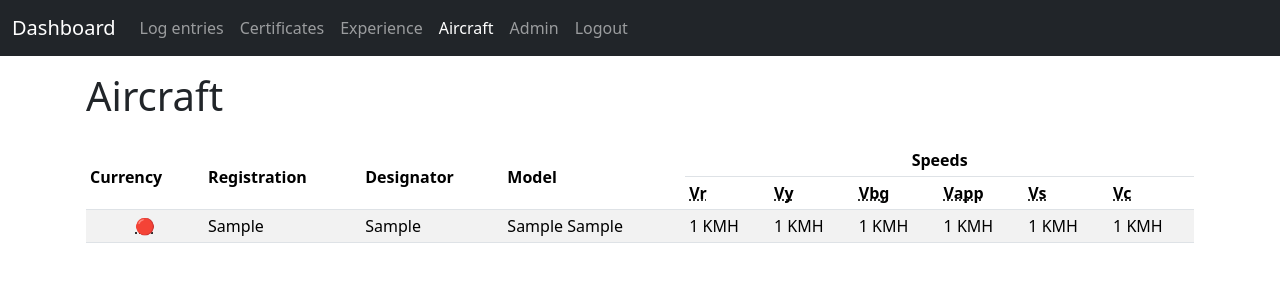
After one commit to zyv/pilot_log, a Django app: page /aircraft/ in a window 1280 px wide. The commit adds this page. Shown: the top 300 px of the page. Run offline with Django 3.2, Linux system fonts and the light colour scheme; a user stored in the database is signed in; tables that the repository leaves empty hold one stand-in row (values such as "Sample post"); data that the repository does not hold is empty; some libraries are stand-ins or nearby versions.

Commit message:
feat(aircraft): add aircraft view with typical speeds

```diff
--- a/logbook/models.py
+++ b/logbook/models.py
@@ -1,10 +1,18 @@
 from datetime import UTC, datetime
-from enum import Enum
+from enum import Enum, StrEnum
+from typing import Optional
 
 from django.core.exceptions import ValidationError
 from django.db import models
 from django.db.models import CheckConstraint, F, Q
 from django_countries.fields import CountryField
+
+from logbook.views.utils import NinetyDaysCurrency, get_ninety_days_currency
+
+
+class NameStrEnum(StrEnum):
+    def __str__(self) -> str:
+        return self.name
 
 
 class AircraftType(Enum):
@@ -22,6 +30,12 @@ class LaunchType(Enum):
     SELF = "Self-launch"
     WINCH = "Winch launch"
     TOW = "Aerotow"
+
+
+class SpeedUnit(NameStrEnum):
+    KMH = "km/h"
+    KT = "kt"
+    MPH = "mph"
 
 
 class Aerodrome(models.Model):
@@ -53,12 +67,30 @@ class Aircraft(models.Model):
 
     currency_required = models.BooleanField(default=False)
 
+    speed_unit = models.CharField(max_length=3, choices=[(su.name, su.value) for su in SpeedUnit])
+
+    v_r = models.PositiveSmallIntegerField(verbose_name="Vr", help_text="Rotation speed", blank=True, null=True)
+    v_y = models.PositiveSmallIntegerField(
+        verbose_name="Vy",
+        help_text="Best rate of climb speed",
+        blank=True,
+        null=True,
+    )
+    v_bg = models.PositiveSmallIntegerField(verbose_name="Vbg", help_text="Best glide speed", blank=True, null=True)
+    v_app = models.PositiveSmallIntegerField(verbose_name="Vapp", help_text="Approach speed", blank=True, null=True)
+    v_s = models.PositiveSmallIntegerField(verbose_name="Vs", help_text="Stall speed", blank=True, null=True)
+    v_c = models.PositiveSmallIntegerField(verbose_name="Vc", help_text="Cruise speed", blank=True, null=True)
+
     class Meta:
         ordering = ("registration",)
         verbose_name_plural = "aircraft"
 
     def __str__(self):
         return f"{self.registration} ({self.maker} {self.model})"
+
+    @property
+    def currency_status(self) -> Optional[NinetyDaysCurrency]:
+        return get_ninety_days_currency(LogEntry.objects.filter(aircraft=self)) if self.currency_required else None
 
 
 class Pilot(models.Model):
--- /dev/null
+++ b/logbook/templates/logbook/aircraft_list.html
@@ -0,0 +1,49 @@
+{% extends "logbook/base.html" %}
+{% load logbook_utils %}
+
+{% block content %}
+    <h1>Aircraft</h1>
+
+    <div class="table-responsive">
+        <table class="table table-striped table-sm table-hover">
+            <thead>
+            <tr>
+                <th rowspan="2" class="align-middle">Currency</th>
+                <th rowspan="2" class="align-middle">Registration</th>
+                <th rowspan="2" class="align-middle">Designator</th>
+                <th rowspan="2" class="align-middle">Model</th>
+                <th colspan="6" class="align-middle text-center">Speeds</th>
+            </tr>
+            <tr>
+                <th><abbr title="{{ aircraft_fields.v_r.help_text }}">{{ aircraft_fields.v_r.verbose_name }}</abbr></th>
+                <th><abbr title="{{ aircraft_fields.v_y.help_text }}">{{ aircraft_fields.v_y.verbose_name }}</abbr></th>
+                <th><abbr title="{{ aircraft_fields.v_bg.help_text }}">{{ aircraft_fields.v_bg.verbose_name }}</abbr></th>
+                <th><abbr title="{{ aircraft_fields.v_app.help_text }}">{{ aircraft_fields.v_app.verbose_name }}</abbr></th>
+                <th><abbr title="{{ aircraft_fields.v_s.help_text }}">{{ aircraft_fields.v_s.verbose_name }}</abbr></th>
+                <th><abbr title="{{ aircraft_fields.v_c.help_text }}">{{ aircraft_fields.v_c.verbose_name }}</abbr></th>
+            </tr>
+            </thead>
+            <tbody>
+            {% for aircraft in object_list %}
+                <tr>
+                    <td class="text-center">
+                        {% if aircraft.currency_required %}
+                            {% include "logbook/currency_status.html" with currency=aircraft.currency_status %}
+                        {% endif %}
+                    </td>
+                    <td>{{ aircraft.registration }}</td>
+                    <td>{{ aircraft.icao_designator }}</td>
+                    <td>{{ aircraft.maker }} {{ aircraft.model }}</td>
+                    <td>{% if aircraft.v_r != None %}{{ aircraft.v_r }} {{ aircraft.speed_unit }}{% endif %}</td>
+                    <td>{% if aircraft.v_y != None %}{{ aircraft.v_y }} {{ aircraft.speed_unit }}{% endif %}</td>
+                    <td>{% if aircraft.v_bg != None %}{{ aircraft.v_bg }} {{ aircraft.speed_unit }}{% endif %}</td>
+                    <td>{% if aircraft.v_app != None %}{{ aircraft.v_app }} {{ aircraft.speed_unit }}{% endif %}</td>
+                    <td>{% if aircraft.v_s != None %}{{ aircraft.v_s }} {{ aircraft.speed_unit }}{% endif %}</td>
+                    <td>{% if aircraft.v_c != None %}{{ aircraft.v_c }} {{ aircraft.speed_unit }}{% endif %}</td>
+                </tr>
+            {% endfor %}
+            </tbody>
+        </table>
+    </div>
+
+{% endblock %}
--- a/logbook/templates/logbook/base.html
+++ b/logbook/templates/logbook/base.html
@@ -36,6 +36,7 @@
                     {% include "logbook/nav_item.html" with name="Log entries" slug="logbook:entries" current_route=current_route only %}
                     {% include "logbook/nav_item.html" with name="Certificates" slug="logbook:certificates" current_route=current_route only %}
                     {% include "logbook/nav_item.html" with name="Experience" slug="logbook:experience" current_route=current_route only %}
+                    {% include "logbook/nav_item.html" with name="Aircraft" slug="logbook:aircraft" current_route=current_route only %}
                     {% include "logbook/nav_item.html" with name="Admin" slug="admin:index" current_route=current_route only %}
                     {% include "logbook/nav_item.html" with name="Logout" slug="admin:logout" current_route=current_route only %}
                 </ul>
--- a/logbook/templates/logbook/dashboard.html
+++ b/logbook/templates/logbook/dashboard.html
@@ -55,12 +55,12 @@
                         </abbr>
                     </th>
                 </tr>
-                {% for aircraft, aircraft_per_function, aircraft_totals, aircraft_currency in type_totals.per_aircraft %}
+                {% for aircraft, aircraft_per_function, aircraft_totals in type_totals.per_aircraft %}
                     <tr>
                         <td>
                             <abbr title="{{ aircraft.maker }} {{ aircraft.model }} ({{ aircraft.icao_designator }})">
                                 {{ aircraft.registration }}
-                            </abbr>{% if aircraft_currency != None %}&nbsp;{% include "logbook/currency_status.html" with currency=aircraft_currency %}{% endif %}
+                            </abbr>{% if aircraft.currency_required %}&nbsp;{% include "logbook/currency_status.html" with currency=aircraft.currency_status %}{% endif %}
                         </td>
                         <td class="text-end">
                             <abbr title="{% for key, value in aircraft_per_function.items %}{{ key }}: {{ value.time | duration:"%{h}h %{m}m" }} {% if not forloop.last %} | {% endif %}{% endfor %}">
--- a/logbook/urls.py
+++ b/logbook/urls.py
@@ -1,6 +1,7 @@
 from django.urls import path
 
 from .apps import LogbookConfig
+from .views.aircraft import AircraftIndexView
 from .views.certificates import CertificateIndexView
 from .views.entries import EntryIndexView
 from .views.experience import ExperienceIndexView
@@ -14,4 +15,5 @@ urlpatterns = [
     path("entries/", EntryIndexView.as_view(), name="entries"),
     path("certificates/", CertificateIndexView.as_view(), name="certificates"),
     path("experience/", ExperienceIndexView.as_view(), name="experience"),
+    path("aircraft/", AircraftIndexView.as_view(), name="aircraft"),
 ]
--- /dev/null
+++ b/logbook/views/aircraft.py
@@ -0,0 +1,12 @@
+from logbook.models import Aircraft
+from logbook.views.utils import AuthenticatedListView, CurrencyStatus
+
+
+class AircraftIndexView(AuthenticatedListView):
+    model = Aircraft
+
+    def get_context_data(self, *, object_list=None, **kwargs):
+        return super().get_context_data(**kwargs) | {
+            "CurrencyStatus": CurrencyStatus.__members__,
+            "aircraft_fields": {field.name: field for field in Aircraft._meta.get_fields()},
+        }
--- a/logbook/views/index.py
+++ b/logbook/views/index.py
@@ -67,11 +67,6 @@ class DashboardView(AuthenticatedListView):
                                 aircraft,
                                 totals_per_function(LogEntry.objects.filter(aircraft=aircraft)),
                                 compute_totals(LogEntry.objects.filter(aircraft=aircraft)),
-                                (
-                                    get_ninety_days_currency(LogEntry.objects.filter(aircraft=aircraft))
-                                    if aircraft.currency_required
-                                    else None
-                                ),
                             )
                             for aircraft in Aircraft.objects.filter(type=aircraft_type.name)
                         ],
--- a/logbook/views/utils.py
+++ b/logbook/views/utils.py
@@ -2,14 +2,15 @@ import dataclasses
 from dataclasses import dataclass
 from datetime import UTC, date, datetime, timedelta
 from enum import StrEnum
-from typing import Iterable, Optional
+from typing import TYPE_CHECKING, Iterable, Optional
 
 from django.contrib.auth.mixins import LoginRequiredMixin, UserPassesTestMixin
 from django.db.models import OuterRef, QuerySet, Subquery, Sum, Value
 from django.urls import reverse_lazy
 from django.views.generic import ListView, TemplateView
 
-from ..models import LogEntry
+if TYPE_CHECKING:
+    from ..models import LogEntry
 
 PPL_START_DATE = datetime(2021, 12, 1, 0, 0, tzinfo=UTC)
 PPL_END_DATE = datetime(2022, 1, 29, 0, 0, tzinfo=UTC)
@@ -53,7 +54,7 @@ class ExperienceRequirements:
     details: Optional[str] = None
 
 
-def compute_totals(entries: Iterable[LogEntry], full_stop=False) -> TotalsRecord:
+def compute_totals(entries: Iterable["LogEntry"], full_stop=False) -> TotalsRecord:
     return TotalsRecord(
         time=sum((entry.arrival_time - entry.departure_time for entry in entries), timedelta()),
         landings=sum(entry.landings if not full_stop else 1 for entry in entries),
@@ -85,7 +86,7 @@ CURRENCY_DAYS_WARNING = 14
 
 
 def get_ninety_days_currency(
-    queryset: QuerySet[LogEntry],
+    queryset: QuerySet["LogEntry"],
     required_landings: int = CURRENCY_REQUIRED_LANDINGS_PASSENGER,
 ) -> NinetyDaysCurrency:
     eligible_entries = queryset.filter(arrival_time__gte=datetime.now(tz=UTC) - timedelta(days=CURRENCY_DAYS_RANGE))
```
Also changed, not shown: logbook/admin.py (+19 -0 lines), logbook/migrations/0016_aircraft_speed_unit_aircraft_v_app_aircraft_v_bg_and_more.py (added).
